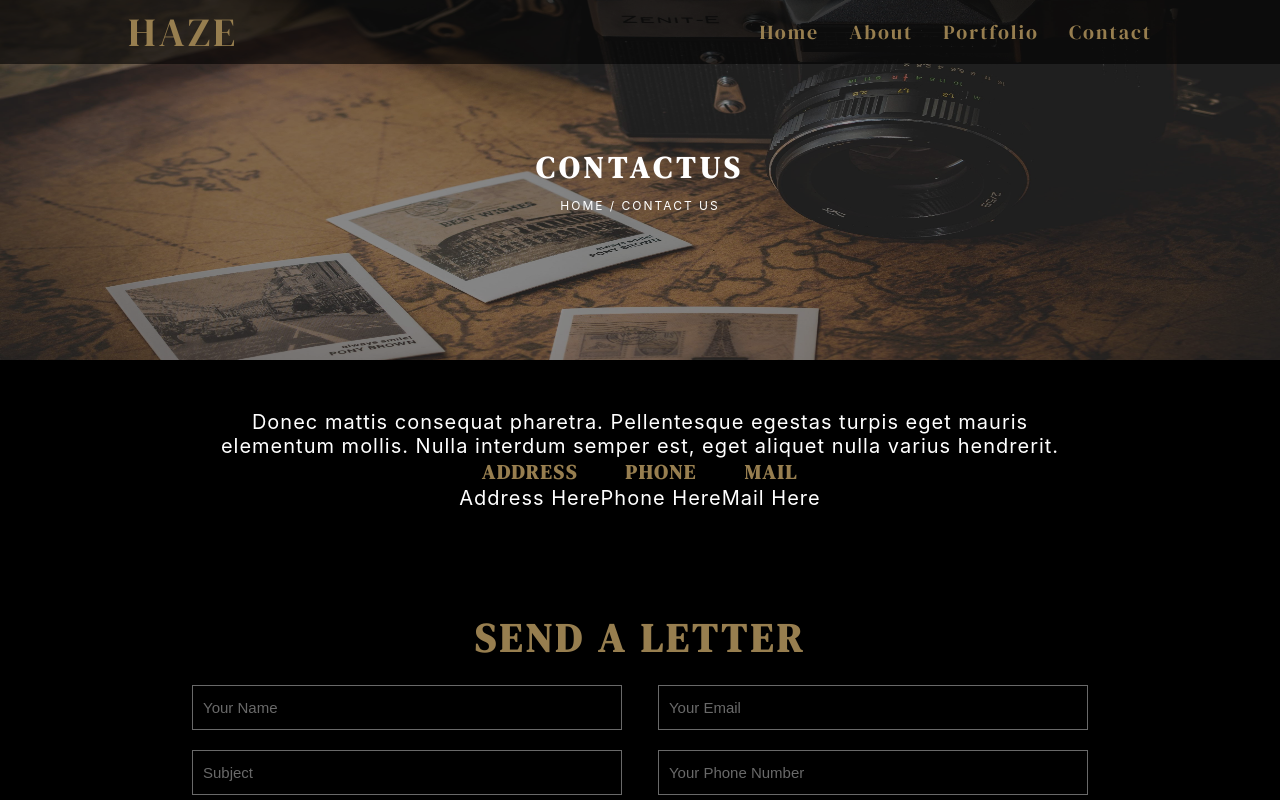
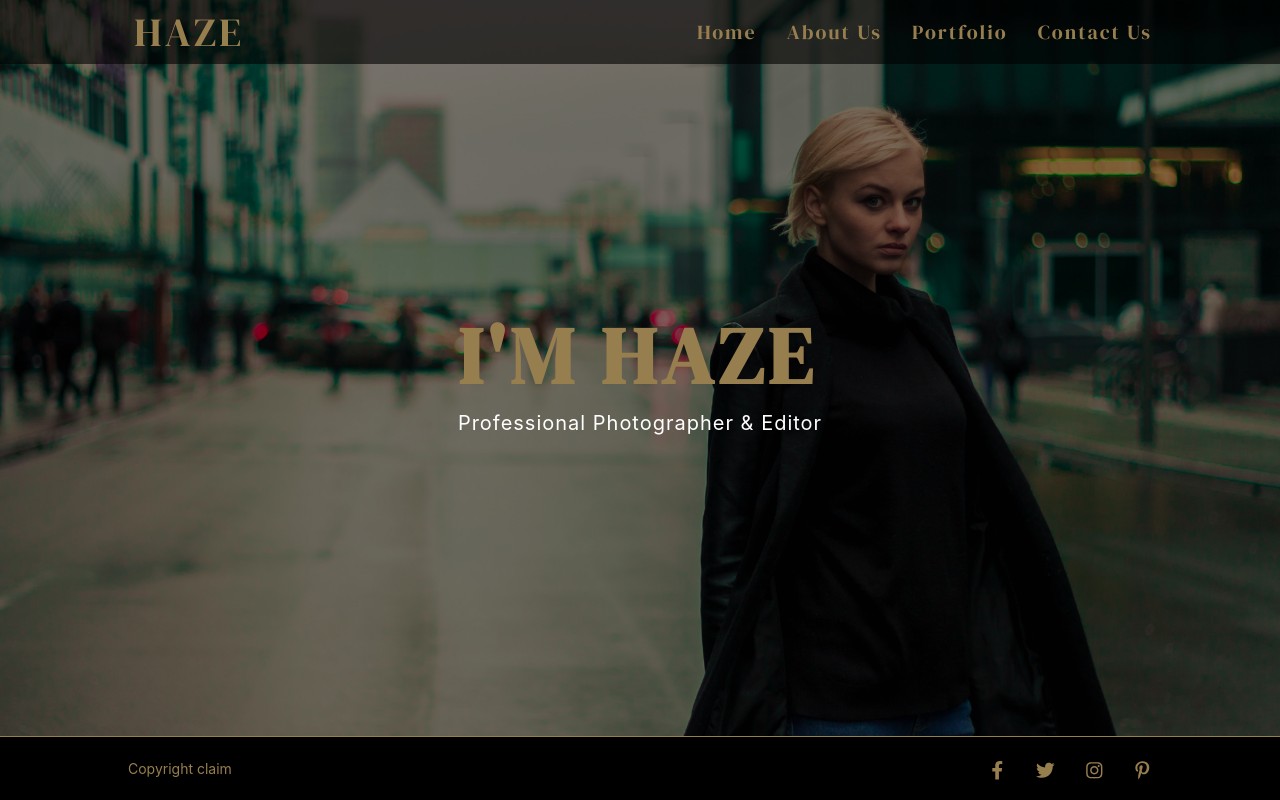
Before and after one commit to AniketS312/haze, a React (Create React App) app: page / in a window 1280 px wide. Shown: the top 800 px of the page. Built offline with nearby package versions, Linux system fonts and the light colour scheme; the HTML template or start-up script is replaced by a standard one.

Commit message:
added router functionality, edited some code to reflect changes

```diff
--- a/package.json
+++ b/package.json
@@ -9,6 +9,7 @@
     "react": "^18.1.0",
     "react-dom": "^18.1.0",
     "react-icons": "^4.3.1",
+    "react-router-dom": "^6.3.0",
     "react-scripts": "5.0.1",
     "web-vitals": "^2.1.4"
   },
--- a/src/App.js
+++ b/src/App.js
@@ -5,13 +5,26 @@ import Portfolio from './Components/Portfolio'
 import ContactUs from './Components/ContactUs';
 import Footer from './UI/Footer';
 
+import {
+  BrowserRouter,
+  Routes,
+  Route,
+} from "react-router-dom";
+
 import classes from './App.module.css';
 
 function App() {
   return (
     <div className={classes.app}>
-      <Header />
-      <ContactUs />
+       <BrowserRouter>
+       <Header />
+          <Routes>
+            <Route path="/" element={<Home />} />
+            <Route path="aboutus" element={<AboutUs />} />
+            <Route path="portfolio" element={<Portfolio />} />
+            <Route path="contactus" element={<ContactUs />} />
+          </Routes>
+       </BrowserRouter>
       <Footer />
     </div>
   );
--- a/src/Components/Home.js
+++ b/src/Components/Home.js
@@ -1,5 +1,4 @@
 import React from "react";
-import { ReactDOM } from "react";
 
 import classes from './Home.module.css'
 
--- a/src/Components/Home.module.css
+++ b/src/Components/Home.module.css
@@ -8,6 +8,7 @@
     position: relative;
     display: flex;
     align-items: center;
+    justify-content: center;
 }
 
 .textcontent {
--- a/src/UI/Header.js
+++ b/src/UI/Header.js
@@ -2,19 +2,24 @@ import React from "react";
 
 import classes from './Header.module.css'
 
+import { Link } from "react-router-dom";
+
 
 const Header = () => {
-const menuItems = ['Home', 'About', 'Portfolio', 'Contact']
+// const menuItems = ['Home', 'About', 'Portfolio', 'Contact']
 
-const Menu = menuItems.map((item) => <li><a>{item}</a></li>)
+// const Menu = menuItems.map((item) => <li><a>{item}</a></li>)
 
 return (
     <div className={classes.header}>
-        <a className={classes.logo}>HAZE</a>
+        <button className={classes.logo}>HAZE</button>
         <menu className={classes.menu}>
-            <ul>
-                {Menu}
-            </ul>
+            <nav>
+            <Link to="/">Home</Link>
+            <Link to="aboutus">About Us</Link>
+            <Link to="portfolio">Portfolio</Link>
+            <Link to="contactus">Contact Us</Link>
+            </nav>
         </menu>
     </div>
 )};
--- a/src/UI/Header.module.css
+++ b/src/UI/Header.module.css
@@ -19,9 +19,12 @@
     font-family: 'DM Serif Display', serif;
     font-weight: 500;
     letter-spacing: .3rem;
+    background-color: transparent;
+    border: none;
+    color: rgb(151,126,79);
 }
 
-.menu ul {
+.menu nav {
     display: flex;
     justify-content: center;
     align-items: center;
@@ -29,14 +32,17 @@
     list-style: none;
 }
 
-.menu ul li a {
+.menu nav > * {
     cursor: pointer;
     font-size: 2rem;
     font-family: 'DM Serif Display', sans-serif;
     letter-spacing: .2rem;
+    text-decoration: none;
+    color: rgb(151,126,79);
     transition: all .5s;
+
 }
 
-.menu ul li a:hover {
+.menu nav > *:hover {
     color: white;
 }
```
Also changed, not shown: 1 other file (tests, documents, lock files or other folders).
